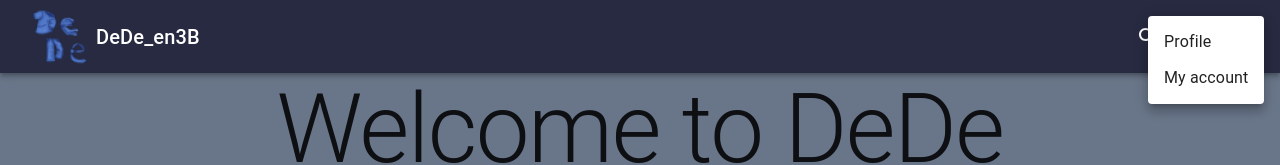
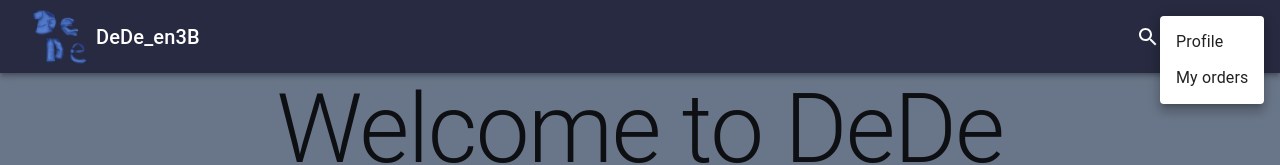
Before and after one commit to Arquisoft/dede_en3b, a React (Create React App) app in the folder webapp/: page / in a window 1280 px wide. Both pictures are taken after a click on the button 1244 px from the left and 36 px from the top of the page. Shown: the top 165 px of the page. Built offline with nearby package versions, Linux system fonts and the light colour scheme; no server answers.

Commit message:
Added a link to the orders in the navigation bar

```diff
--- a/webapp/src/components/NavigationBar.tsx
+++ b/webapp/src/components/NavigationBar.tsx
@@ -90,6 +90,11 @@ export default function PrimarySearchAppBar(props: NavigationBarProps) : JSX.Ele
     navigate('/login');
   }
 
+  const goToOrders = () => {
+    handleMenuClose();
+    navigate('/orders');
+  }
+
   const menuId = 'primary-search-account-menu';
   const renderMenu = (
     <Menu
@@ -108,7 +113,7 @@ export default function PrimarySearchAppBar(props: NavigationBarProps) : JSX.Ele
       onClose={handleMenuClose}
     >
       <MenuItem onClick={goToLogin}>Profile</MenuItem>
-      <MenuItem onClick={handleMenuClose}>My account</MenuItem>
+      <MenuItem onClick={goToOrders}>My orders</MenuItem>
     </Menu>
   );
 
```
